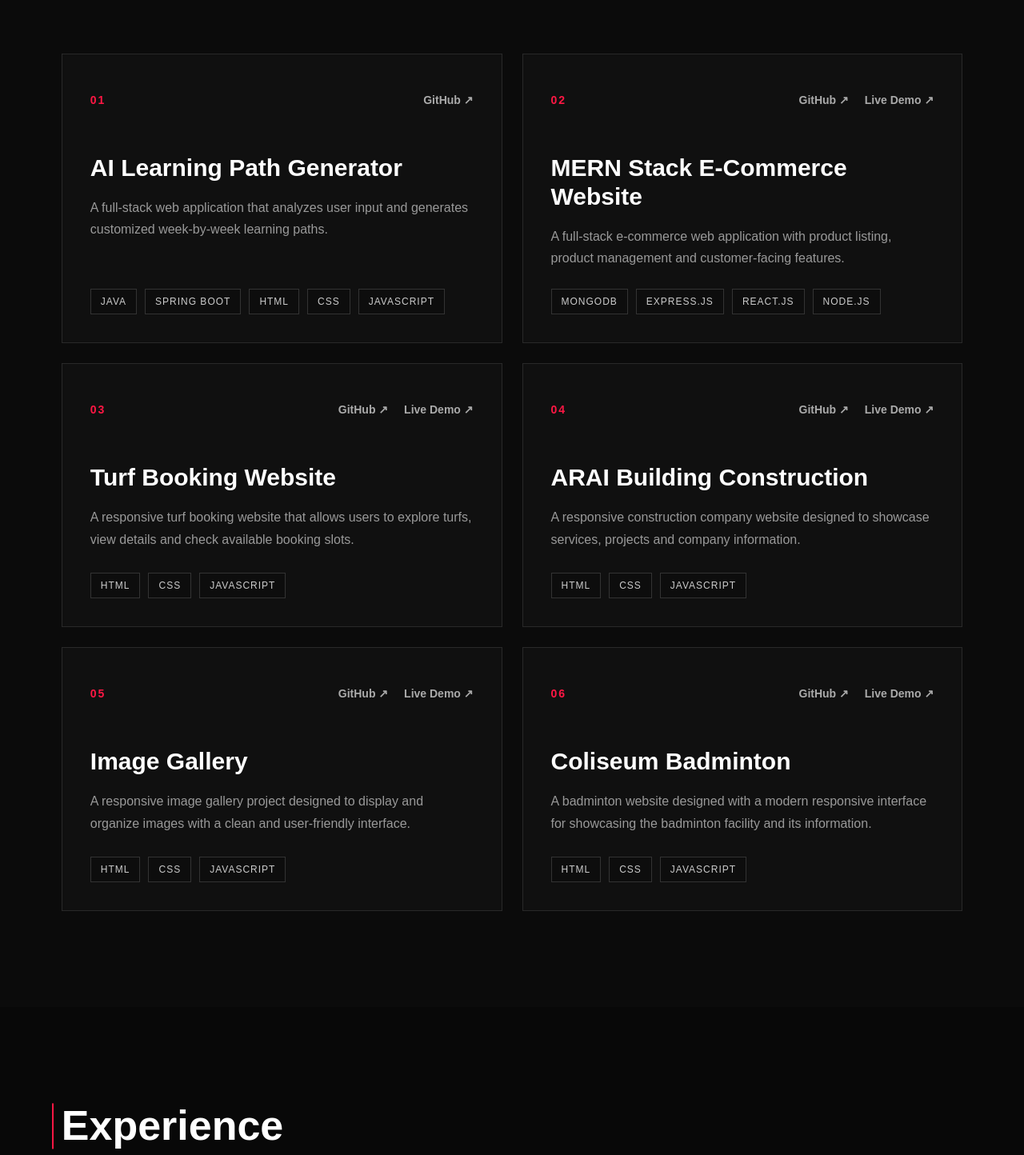
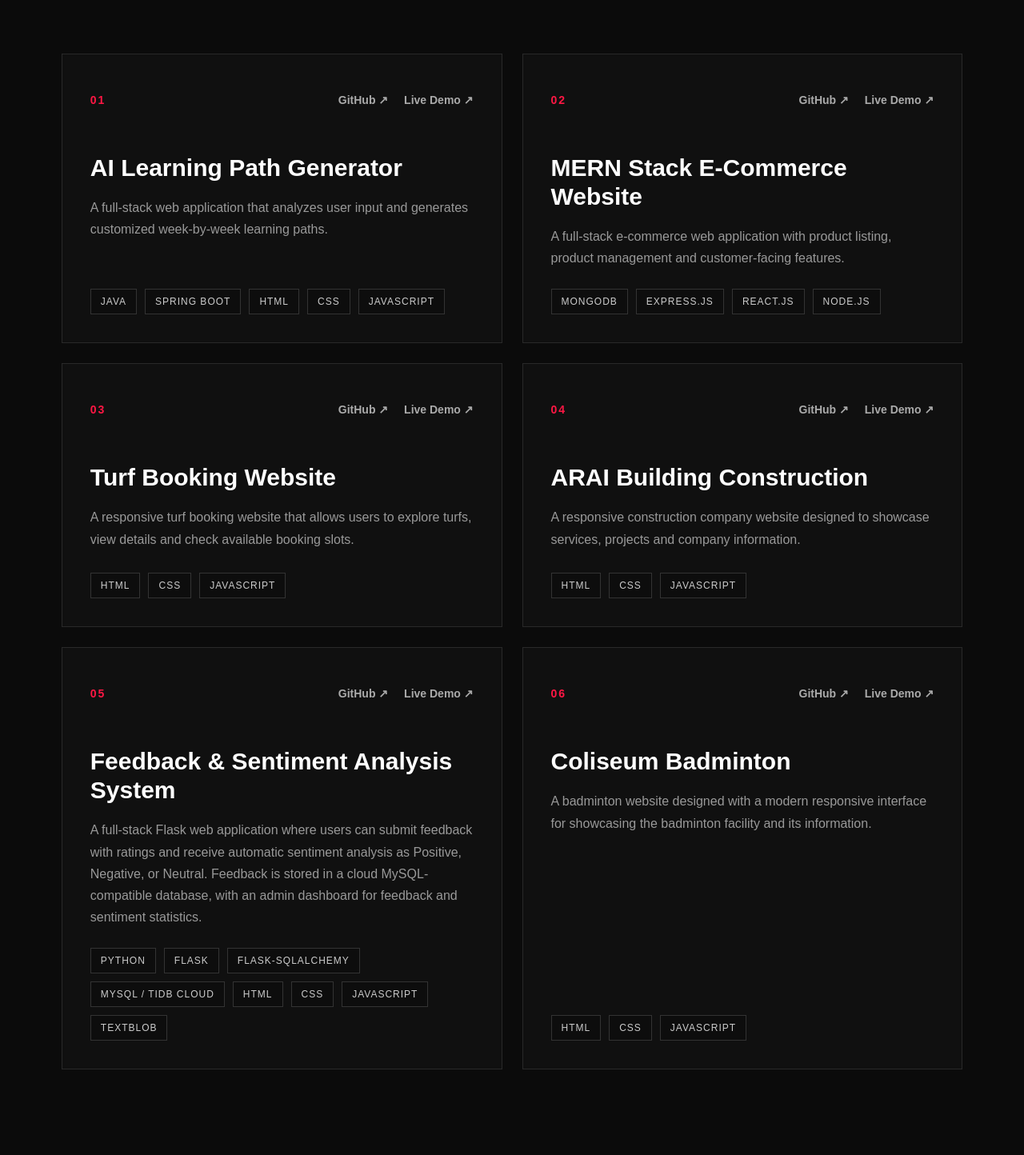
Before and after one commit to srisanjay22it53/sanjay-portfolio, a React (Vite) app: page / in a window 1280 px wide. Shown: the part 2546-3990 px from the top of the page at 80% size. Built offline with nearby package versions, Linux system fonts and the light colour scheme.

Commit message:
Add AI Learning Path live demo

```diff
--- a/src/components/Projects.jsx
+++ b/src/components/Projects.jsx
@@ -13,7 +13,9 @@ function Projects() {
         "JavaScript"
       ],
       github:
-        "https://github.com/srisanjay22it53/AI-Learning-Path-Generator.git"
+        "https://github.com/srisanjay22it53/AI-Learning-Path-Generator.git",
+      liveDemo:
+        "https://ai-learning-path-generator-6wr9.onrender.com"
     },
 
     {
@@ -67,18 +69,23 @@ function Projects() {
 
     {
       number: "05",
-      title: "Image Gallery",
+      title: "Feedback & Sentiment Analysis System",
       description:
-        "A responsive image gallery project designed to display and organize images with a clean and user-friendly interface.",
+        "A full-stack Flask web application where users can submit feedback with ratings and receive automatic sentiment analysis as Positive, Negative, or Neutral. Feedback is stored in a cloud MySQL-compatible database, with an admin dashboard for feedback and sentiment statistics.",
       technologies: [
+        "Python",
+        "Flask",
+        "Flask-SQLAlchemy",
+        "MySQL / TiDB Cloud",
         "HTML",
         "CSS",
-        "JavaScript"
+        "JavaScript",
+        "TextBlob"
       ],
       github:
-        "https://github.com/srisanjay22it53/image-gallery",
+        "https://github.com/srisanjay22it53/feedback-system",
       liveDemo:
-        "https://image-gallery-five-mu.vercel.app/"
+        "https://feedback-system-theta-eight.vercel.app/"
     },
 
     {
```
